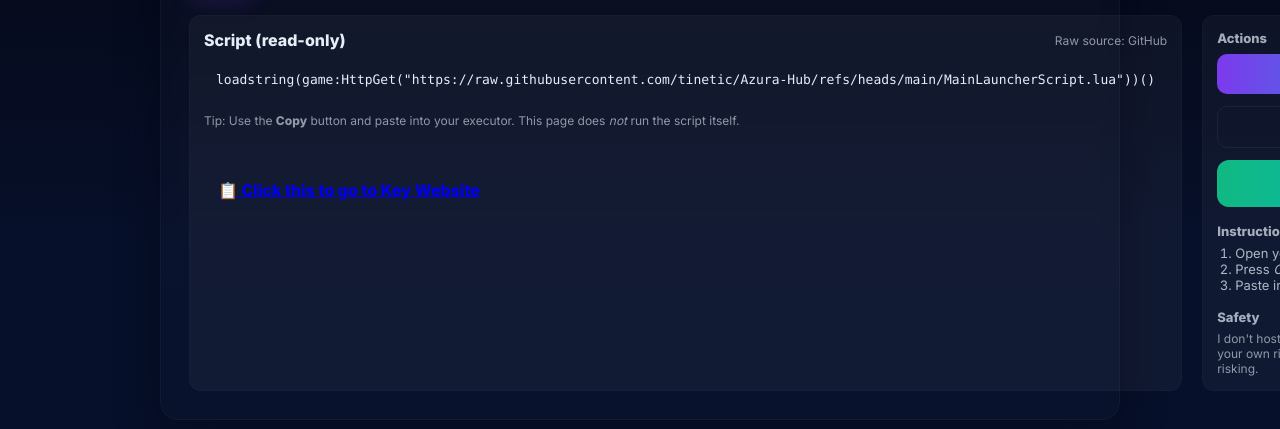
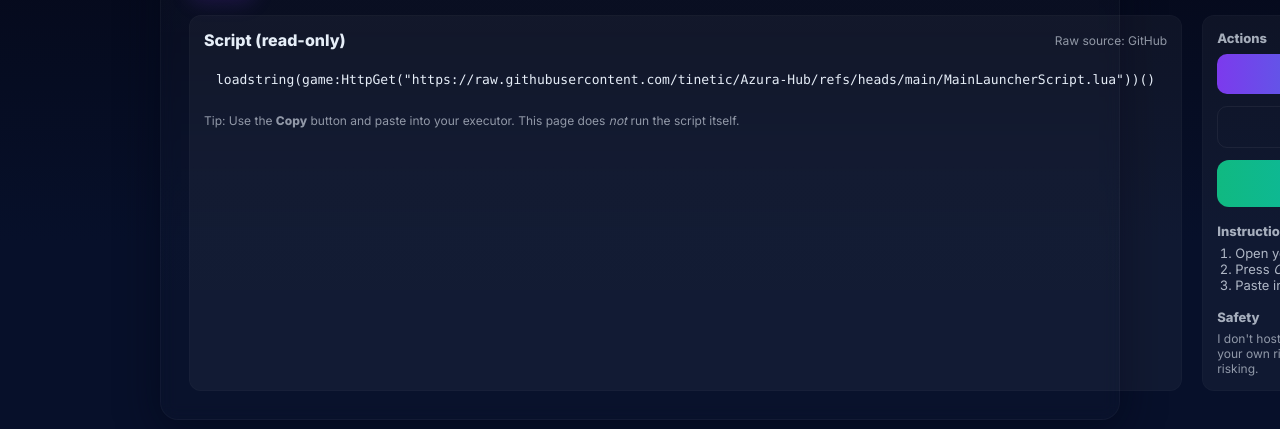
Before and after one commit to tinetic/Azura-Hub, a plain HTML site: page index.html in a window 1280 px wide. Shown: the part 239-668 px from the top of the page. Drawn offline with Linux system fonts and the light colour scheme.

Commit message:
Update index.html

```diff
--- a/index.html
+++ b/index.html
@@ -59,7 +59,7 @@
           <div class="footer">Tip: Use the <strong>Copy</strong> button and paste into your executor. This page does <em>not</em> run the script itself.</div>
           <br>
           <br>
-          <a href="https://azurakey.vercel.app" class="btn btn-copya" id="copyaBtn">📋 Click this to go to Key Website</a>
+        <!-- <a href="https://azurakey.vercel.app" class="btn btn-copya" id="copyaBtn">📋 Click this to go to Key Website</a> -->
         </div>
 
         <div class="panel right">
```
